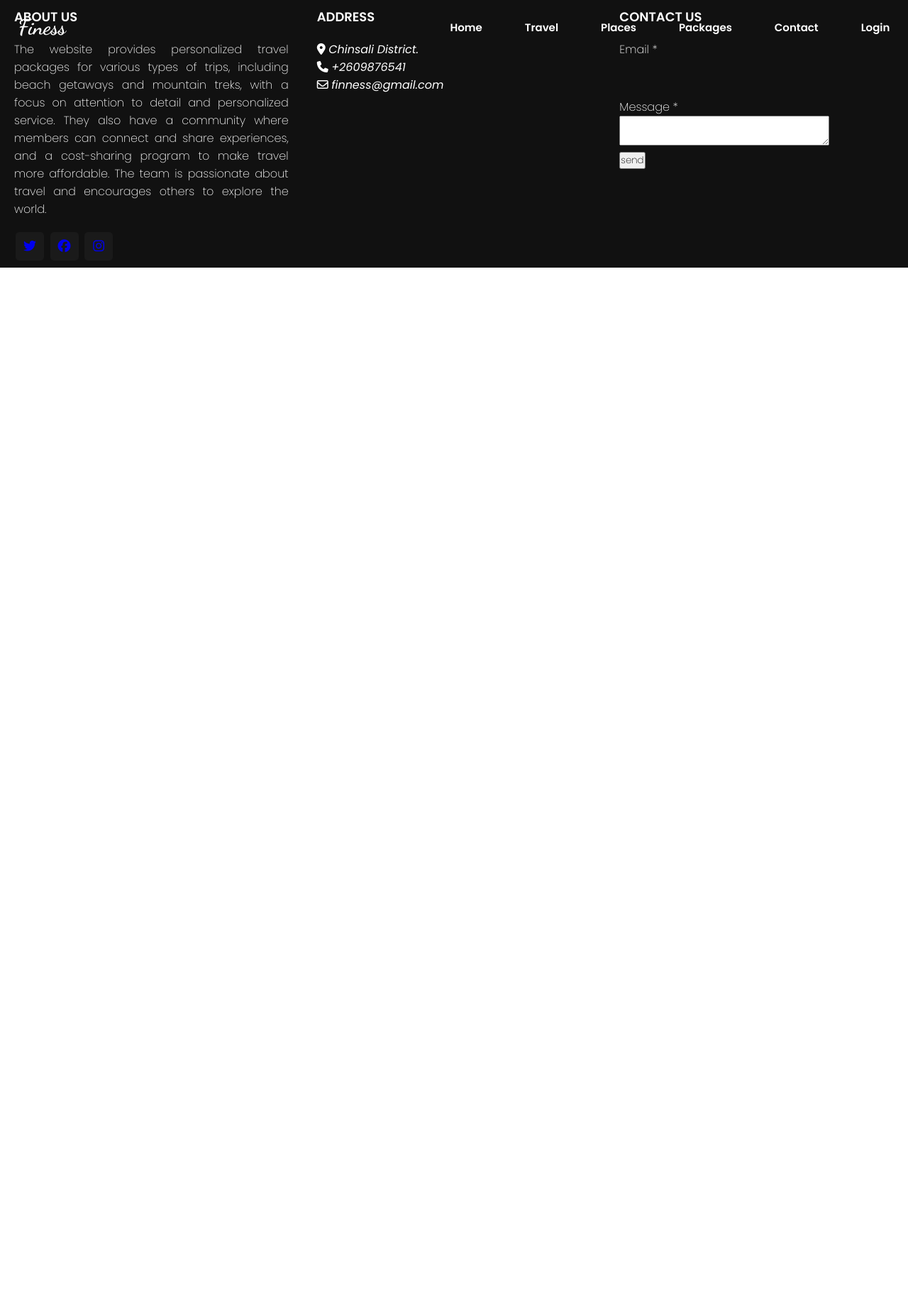
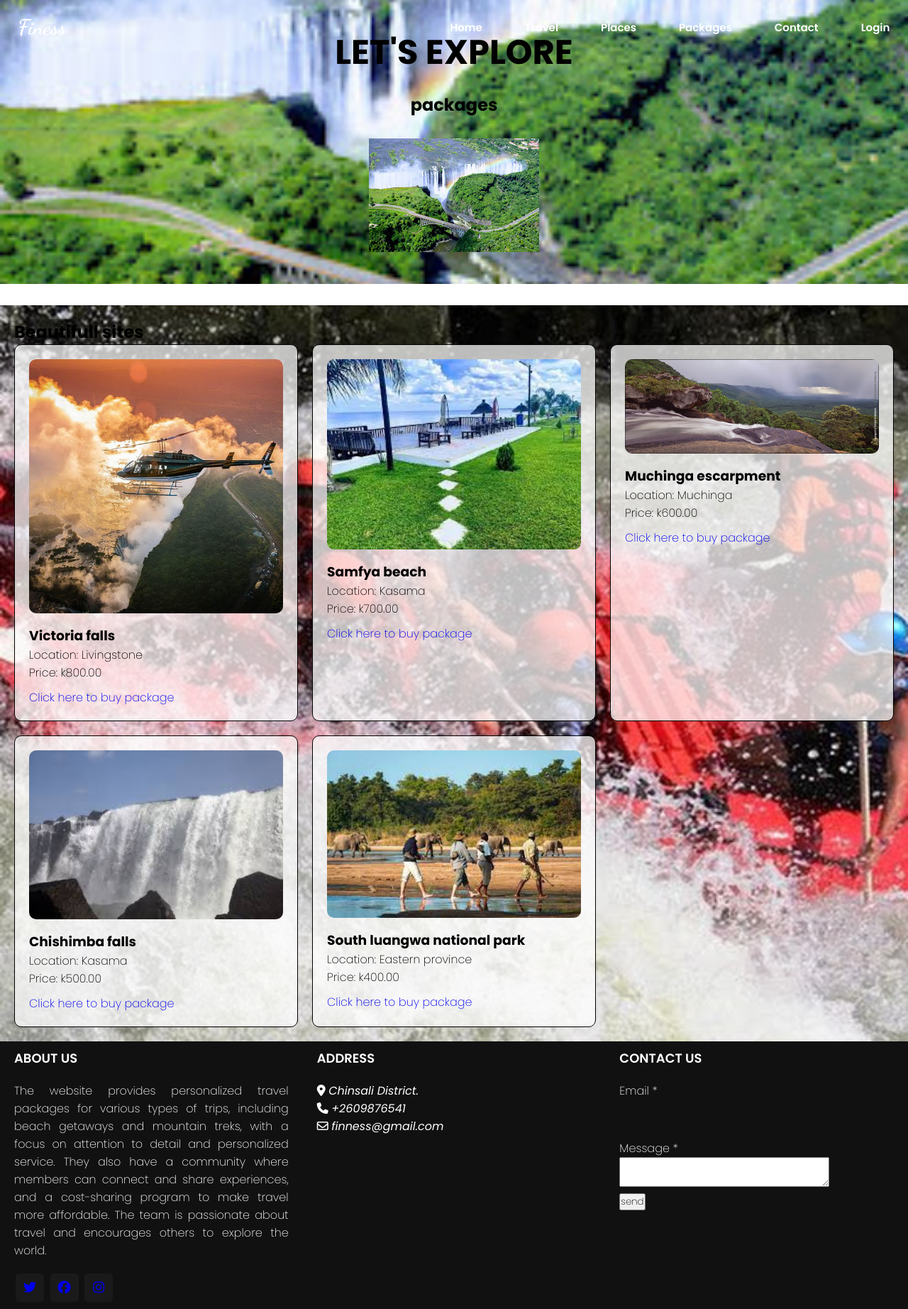
Before and after one commit to Acesulfame02/Web-ICT361-Assignment, a PHP site: page /package_form.php in a window 1280 px wide. Shown: the whole page at 71% size. Before the commit the page ends 377 px from the top, so only its background shows below. Run offline with PHP 8.4, Linux system fonts and the light colour scheme; some libraries are stand-ins or nearby versions.

Commit message:
first ederation of packages.

```diff
--- /dev/null
+++ b/STYLE.CSS
@@ -0,0 +1,105 @@
+/* Landing area styles */
+  #landing {
+    display: flex;
+    justify-content: center;
+    align-items: center;
+    background-color: #f2f2f2;
+    height: 400px;
+    position: relative;
+    margin-bottom: 30px;
+  }
+
+  #landing-text {
+    text-align: center;
+    z-index: 1;
+  }
+
+  #landing-text h1 {
+    font-size: 48px;
+    margin-bottom: 20px;
+  }
+
+  #landing-text h2 {
+    font-size: 24px;
+    margin-bottom: 30px;
+  }
+
+  #landing-image {
+    background-image: url('images/img.jpg');
+    background-size: cover;
+    background-position: center;
+    position: absolute;
+    top: 0;
+    left: 0;
+    right: 0;
+    bottom: 0;
+    z-index: 0;
+  }
+
+/* CSS for large screens */
+#packages {
+    display: grid;
+    grid-template-columns: repeat(auto-fit, minmax(300px, 1fr));
+    grid-gap: 20px;
+  }
+
+#images{
+  padding: 20px;
+  background-image: url('images/img1.jpg');
+  background-size: cover;
+  background-position: center;
+}
+
+  .package {
+    border: 1px solid #000;
+    padding: 20px;
+    border-radius: 10px;
+    background-color: 	rgba(255, 255, 255, 0.733);
+  }
+
+  .package img {
+    width: 100%;
+    height: auto;
+    border-radius: 10px;
+  }
+
+  .caption {
+    margin-top: 10px;
+  }
+
+  .package a {
+    display: block;
+    margin-top: 10px;
+  }
+
+  /* CSS for medium screens */
+  @media (max-width: 768px) {
+    #packages {
+      grid-template-columns: repeat(auto-fit, minmax(200px, 1fr));
+    }
+
+    .package {
+      padding: 10px;
+    }
+
+    .caption {
+      margin-top: 5px;
+    }
+  }
+
+  /* CSS for small screens */
+  @media (max-width: 576px) {
+    #packages {
+      grid-template-columns: repeat(auto-fit, minmax(150px, 1fr));
+      grid-gap: 10px;
+    }
+
+    .package {
+      padding: 5px;
+    }
+
+    .caption {
+      margin-top: 3px;
+      font-size: 12px;
+    }
+  }
--- a/includes/Header.php
+++ b/includes/Header.php
@@ -9,6 +9,9 @@
 
         <!-- Custom-CSS  -->
         <link href="travel.css" rel="stylesheet">
+
+        <!--  Packages  -->
+        <link href="STYLE.css" rel="stylesheet">
 
         <!--  Login-CSS  -->
         <link href="login.css" rel="stylesheet">
--- a/includes/Nav-Bar.php
+++ b/includes/Nav-Bar.php
@@ -5,7 +5,7 @@
     <li><a href="Home_Page.php">Home</a></li>
     <li><a href="#">Travel</a></li>
     <li><a href="#">Places</a></li>
-    <li><a href="#">Packages</a></li>
+    <li><a href="package_form.php">Packages</a></li>
     <li><a href="#">Contact</a></li>
     <li><a href="Login.php">Login</a></li>
   </ul>
--- a/package_form.php
+++ b/package_form.php
@@ -4,4 +4,68 @@
     include('includes/Nav-bar.php');
 ?>
 
+<!--Landing Area-->
+<div id="landing">
+    <div id="landing-text">
+        <div id="landing-text-inner">
+            <h1>LET'S EXPLORE</h1>
+            <h2>packages</h2>
+            <img src="images/img.jpg" alt="nature">
+        </div>
+    </div>
+    <div id="landing-image"></div>
+</div>
+<div id="images">
+    <div id="header">
+        <h2>Beautifull sites</h2>
+    </div>
+    <div id="packages">
+        <div class="package">
+            <img src="images/img2.jpg" alt="nature image">
+            <div class="caption">
+                <h3>Victoria falls</h3>
+                <p>Location: Livingstone</p>
+                <p>Price: k800.00</p>
+            </div>
+            <a href="https://www.w3schools.com/">Click here to buy package</a>
+     </div>
+    <div class="package">
+        <img src="images/img3.jpg" alt="nature image">
+            <div class="caption">
+                <h3>Samfya beach</h3>
+                <p>Location: Kasama</p>
+                <p>Price: k700.00</p>
+            </div>
+        <a href="https://www.w3schools.com/">Click here to buy package</a>
+    </div>
+    <div class="package">
+        <img src="images/img4.jpg" alt="nature image">
+        <div class="caption">
+            <h3>Muchinga escarpment</h3>
+            <p>Location: Muchinga</p>
+            <p>Price: k600.00</p>
+        </div>
+        <a href="https://www.w3schools.com/">Click here to buy package</a>
+    </div>
+    <div class="package">
+        <img src="images/img5.jpg" alt="nature image">
+        <div class="caption">
+            <h3>Chishimba falls</h3>
+            <p>Location: Kasama</p>
+            <p>Price: k500.00</p>
+        </div>
+        <a href="https://www.w3schools.com/">Click here to buy package</a>
+    </div>
+    <div class="package">
+        <img src="images/img6.jpg" alt="nature image">
+        <div class="caption">
+            <h3>South luangwa national park</h3>
+            <p>Location: Eastern province</p>
+            <p>Price: k400.00</p>
+        </div>
+        <a href="https://www.w3schools.com/">Click here to buy package</a>
+        </div>
+    </div>
+</div>
+
 <?php include('includes/Footer.php'); ?>
```
Also changed, not shown: images/img.jpg (added), images/img1.jpg (added), images/img2.jpg (added), images/img3.jpg (added), images/img4.jpg (added), images/img5.jpg (added), images/img6.jpg (added).
